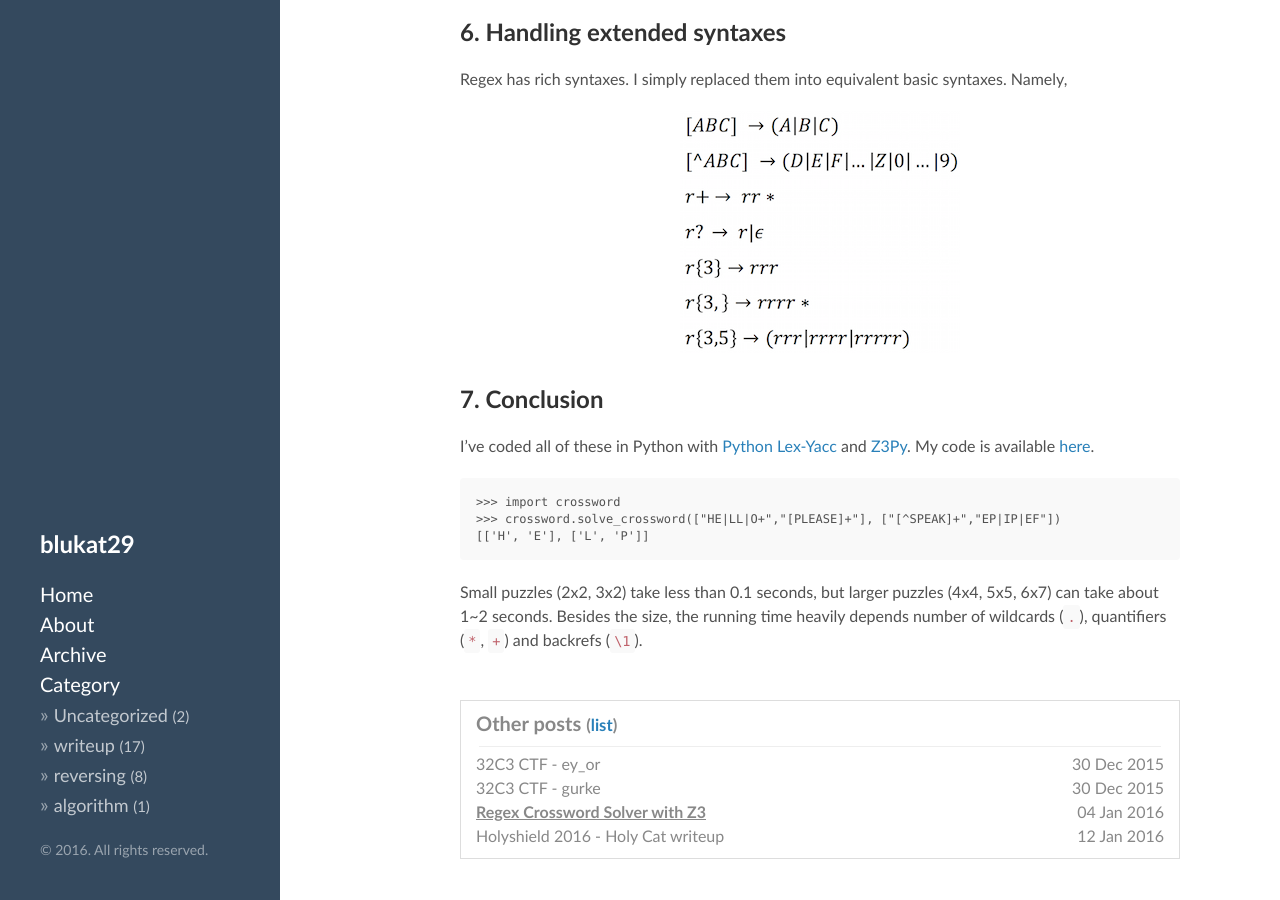
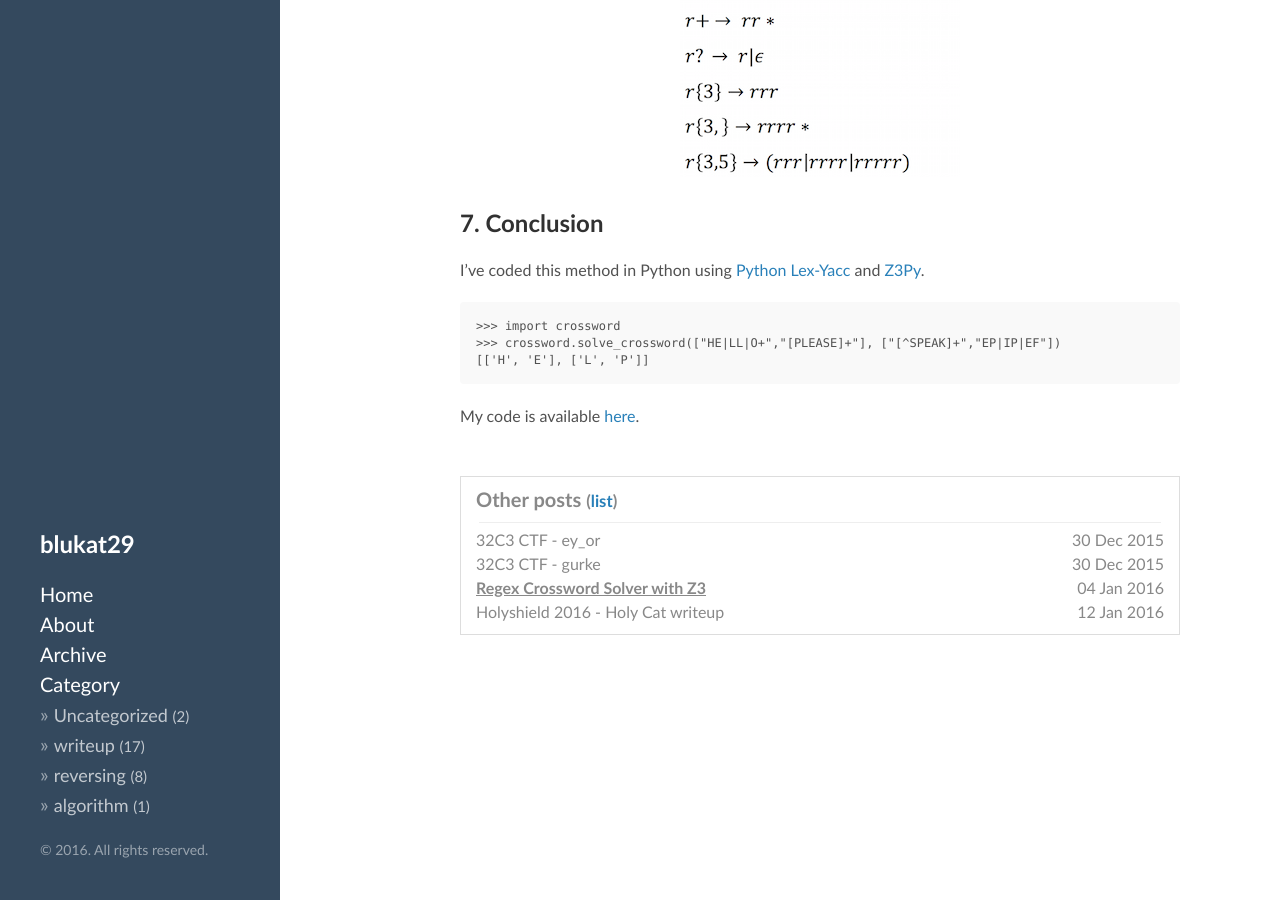
Before and after one commit to blukat29/blukat29.github.io, a Jekyll site: the page built from _posts/2016-01-04-regex-crossword-solver.md, in a window 1280 px wide and 900 px high, scrolled down 4236 px. Built offline with Jekyll 4.4.1, drawn with Linux system fonts in a browser that asks for light colours; some of the changed text lies outside the part shown.

Commit message:
Update post regex-crossword-solver

````diff
--- a/_posts/2016-01-04-regex-crossword-solver.md
+++ b/_posts/2016-01-04-regex-crossword-solver.md
@@ -4,14 +4,7 @@
 category: algorithm
 ---
 
-## tl;dr
-
-- Translate Regex Crossword puzzle into equivalent SMT problem
-- Solve it using Z3
-- It takes few seconds, but solves very well.
-- Code: <https://github.com/blukat29/regex-crossword-solver>
-
-## 1. What's the problem?
+## 1. Problem Statement
 
 Regex Crossword (<https://regexcrossword.com/>) is a crossword puzzle where you fill in a rectangular board, so that regular expressions on every row and column are satisfied. It looks like this.
 
@@ -49,7 +42,7 @@
 Download Z3 here: <https://github.com/Z3Prover/z3>
 And Z3Py documentation is here: <http://www.cs.tau.ac.il/~msagiv/courses/asv/z3py/guide-examples.htm>
 
-## 3. Overview of the solution
+## 3. Solution overview
 
 A Regex Crossword puzzle consists of multiple blanks and multiple regular expressions. Above example consists of four unknowns and four regular expressions. We could write like this.
 
@@ -131,7 +124,7 @@
 
 ## 7. Conclusion
 
-I've coded all of these in Python with [Python Lex-Yacc](http://www.dabeaz.com/ply/) and [Z3Py](https://github.com/Z3Prover/z3). My code is available [here](https://github.com/blukat29/regex-crossword-solver).
+I've coded this method in Python using [Python Lex-Yacc](http://www.dabeaz.com/ply/) and [Z3Py](https://github.com/Z3Prover/z3).
 
 ```
 >>> import crossword
@@ -139,4 +132,4 @@
 [['H', 'E'], ['L', 'P']]
 ```
 
-Small puzzles (2x2, 3x2) take less than 0.1 seconds, but larger puzzles (4x4, 5x5, 6x7) can take about 1~2 seconds. Besides the size, the running time heavily depends number of wildcards (`.`), quantifiers (`*`, `+`) and backrefs (`\1`).
+My code is available [here](https://github.com/blukat29/regex-crossword-solver).
````
Also changed, not shown: other parts of _posts/2016-01-04-regex-crossword-solver.md (+1 -1 lines).
